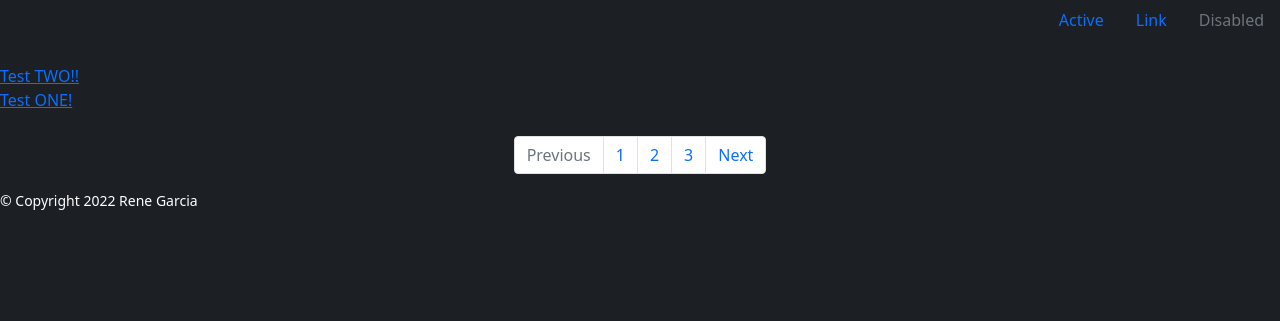
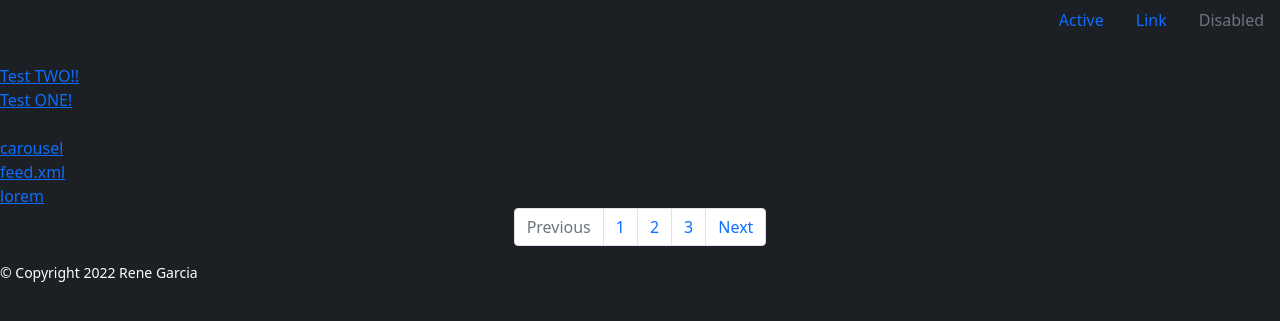
Before and after one commit to renegarciadieguez/urbanist-vancouver-portfolio, a Jekyll site: the page built from index.html, in a window 1280 px wide. Shown: the top 321 px of the page. Built offline with Jekyll 4.4.1, drawn with Linux system fonts in a browser that asks for light colours; the list of posts is cut into pages by our own code.

Commit message:
Added links

```diff
--- a/index.html
+++ b/index.html
@@ -6,3 +6,7 @@ layout: default
   <a href="{{ post.url | relative_url }}">{{ post.title }}</a><br />
 {% endfor %}
 <br />
+
+<a href="./carousel">carousel</a><br />
+<a href="./feed.xml">feed.xml</a><br />
+<a href="./lorem.html">lorem</a><br />
```
